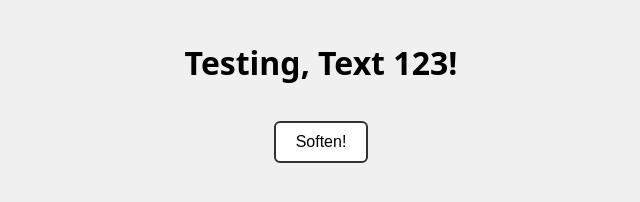
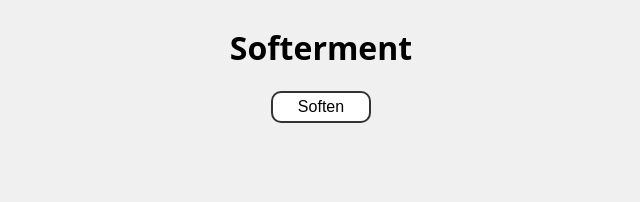
Before and after one commit to N1femi/Softerment, a browser extension: page index.html in a window 1280 px wide. Shown: the whole page, without its empty margins (319-959 px from the left). Drawn offline with Linux system fonts and the light colour scheme.

Commit message:
Finished Extension UI, added alerts

```diff
--- a/index.html
+++ b/index.html
@@ -3,8 +3,10 @@
         <link rel="stylesheet" href="style.css">
     </head>
     <body>
-        <h1>Testing, Text 123!</h1>
-        <button id="soften-btn">Soften!</button>
+        <div id="popup-container">
+            <h1>Softerment</h1>
+            <button id="soften-btn">Soften</button>
+        </div>
 
         <script src="popup.js"></script>
     </body>
--- a/popup.js
+++ b/popup.js
@@ -1,23 +1,33 @@
 const softenBtn = document.querySelector("#soften-btn")
 
 async function getCurrentTab() {
-    let queryOptions = { active: true, lastFocusedWindow: true };
-    // `tab` will either be a `tabs.Tab` instance or `undefined`.
-    let [tab] = await chrome.tabs.query(queryOptions);
-    return tab;
+  let queryOptions = { active: true, lastFocusedWindow: true }
+  // `tab` will either be a `tabs.Tab` instance or `undefined`.
+  let [tab] = await chrome.tabs.query(queryOptions)
+  return tab
 }
 
+let inserted = false
+
 softenBtn.addEventListener("click", async () => {
-    console.log("User wants to Soften!")
+  console.log("User wants to Soften!")
 
+  if (inserted === false) {
     const tab = await getCurrentTab()
     const tabId = tab["id"]
 
-    chrome.scripting.insertCSS({
+    chrome.scripting
+      .insertCSS({
         target: { tabId },
         files: ["softener.css"],
-    })
-        .then(() => {
+      })
+      .then(() => {
+        inserted = true
+      })
 
-        })
+  } else {
+    alert(
+      "Page has already been softened, if not working submit issue on Github."
+    )
+  }
 })
--- a/style.css
+++ b/style.css
@@ -1,31 +1,38 @@
 body {
     margin: 0;
-    padding: 20px;
-
-    /* Center everything */
-    display: flex;
-    flex-direction: column;
-    align-items: center;
-    justify-content: center;
+    padding: 0;
 
     /* Visual styling */
     background: #f0f0f0;
     font-family: system-ui, -apple-system, sans-serif;
 }
 
+div {
+    margin: 15px 20px;
+    padding: 5px;
+    text-align: center;
+    position: relative;
+    bottom: 15px;
+}
+
 #soften-btn {
-    margin: 15px 30px;
-    padding: 10px 20px;
+    margin: 0;
+    padding: 5px 25px;
     border: 2px solid #333;
-    border-radius: 6px;
-    background: white;
+    border-radius: 10px;
+    background: rgb(255, 255, 255);
     cursor: pointer;
     font-size: 16px;
-    transition: all 0.2s ease;
+    transition: all 0.075s linear;
 }
 
 #soften-btn:hover {
     background: #333;
     color: white;
-    transform: translateY(-2px);
+    transform: scale(1.1)
 }
+
+#soften-btn:active {
+    background: #979797;
+    transform: scale(1.0)
+}
```
